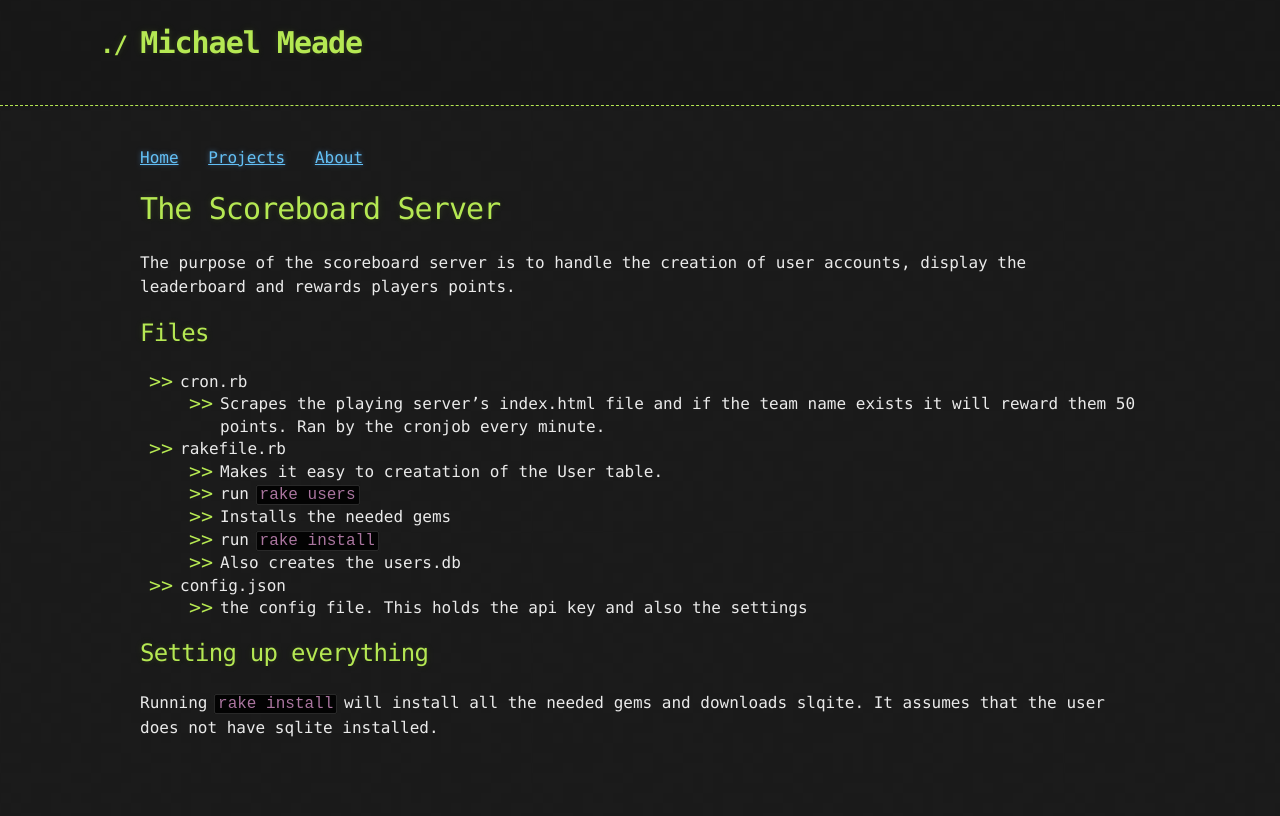
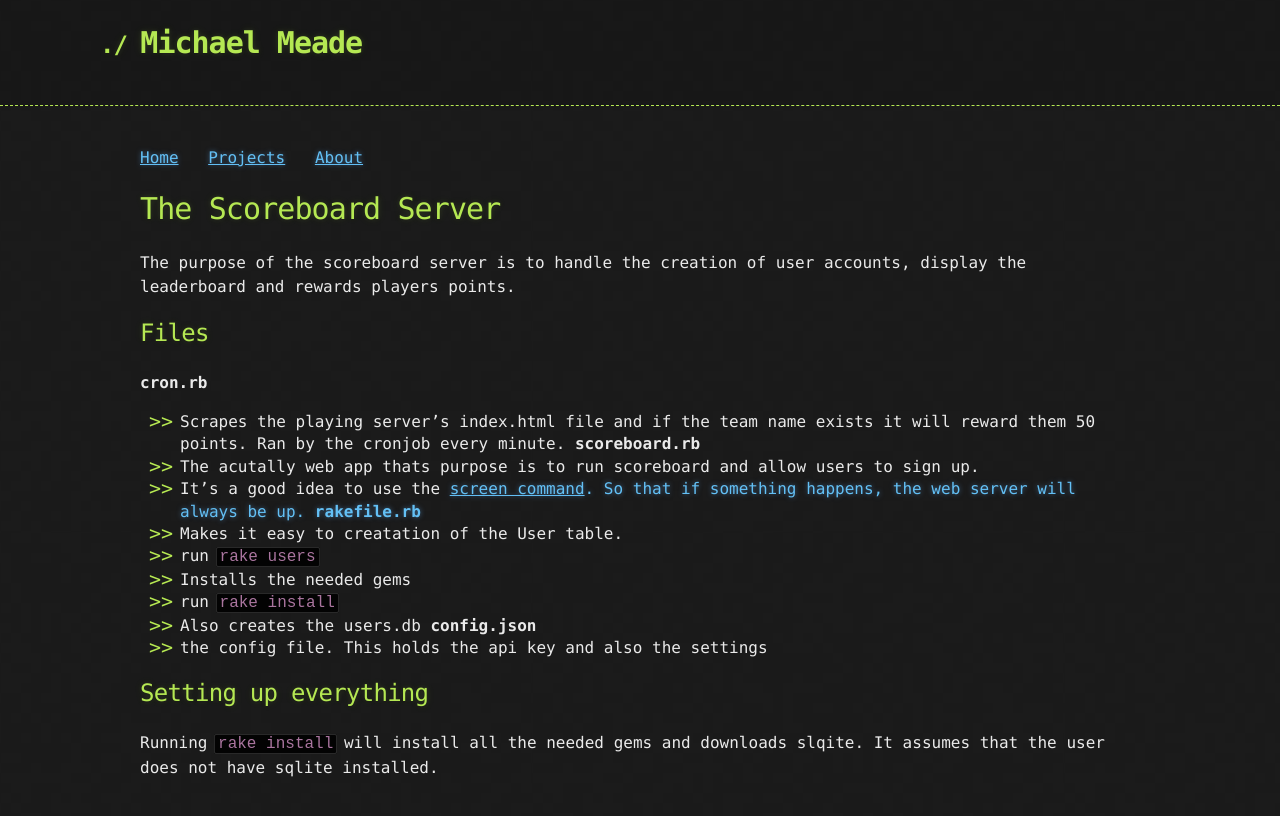
Before and after one commit to Michael-Meade/MinerFind, a Jekyll site: the page built from Projects/leaderboard.md, in a window 1280 px wide. Shown: the top 816 px of the page. Built offline with Jekyll 4.4.1, drawn with Linux system fonts in a browser that asks for light colours; our own code applies the rules of GitHub Pages for plain Markdown files; the repository's description, which GitHub fills in, is left out.

Commit message:
Update leaderboard.md

````diff
--- a/Projects/leaderboard.md
+++ b/Projects/leaderboard.md
@@ -3,15 +3,18 @@
 The purpose of the scoreboard server is to handle the creation of user accounts, display the leaderboard and rewards players points.
 
 ## Files
-- cron.rb
+**cron.rb**
   - Scrapes the playing server's index.html file and if the team name exists it will reward them 50 points. Ran by the cronjob every minute.
-- rakefile.rb
+**scoreboard.rb**
+  - The acutally web app thats purpose is to run scoreboard and allow users to sign up.
+  - It's a good idea to use the <a href="https://www.digitalocean.com/community/tutorials/how-to-install-and-use-screen-on-an-ubuntu-cloud-server">screen command<a>. So that if something happens, the web server will always be up.
+**rakefile.rb**
   - Makes it easy to creatation of the User table.
   - run ```rake users```
   - Installs the needed gems
   - run ```rake install```
   - Also creates the users.db
-- config.json
+**config.json**
   - the config file. This holds the api key and also the settings
 
 
````
